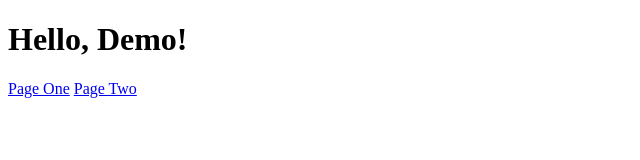
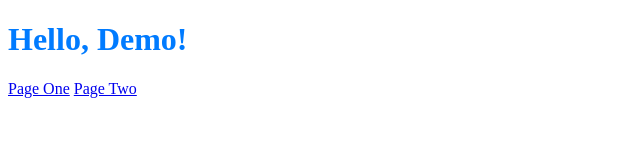
Before and after one commit to monitoring-demo/pnc, a plain HTML site: page index.html in a window 1280 px wide. Shown: the whole page, without its empty margins (0-640 px from the left). Drawn offline with Linux system fonts and the light colour scheme.

Commit message:
Update index.html

```diff
--- a/index.html
+++ b/index.html
@@ -4,6 +4,7 @@
     <meta charset="UTF-8">
     <meta name="viewport" content="width=device-width, initial-scale=1.0">
     <title></title>
+ <link rel="stylesheet" href="public/css/styles.css">
 </head>
 <body>
     <h1>Hello, Demo!</h1>
```
